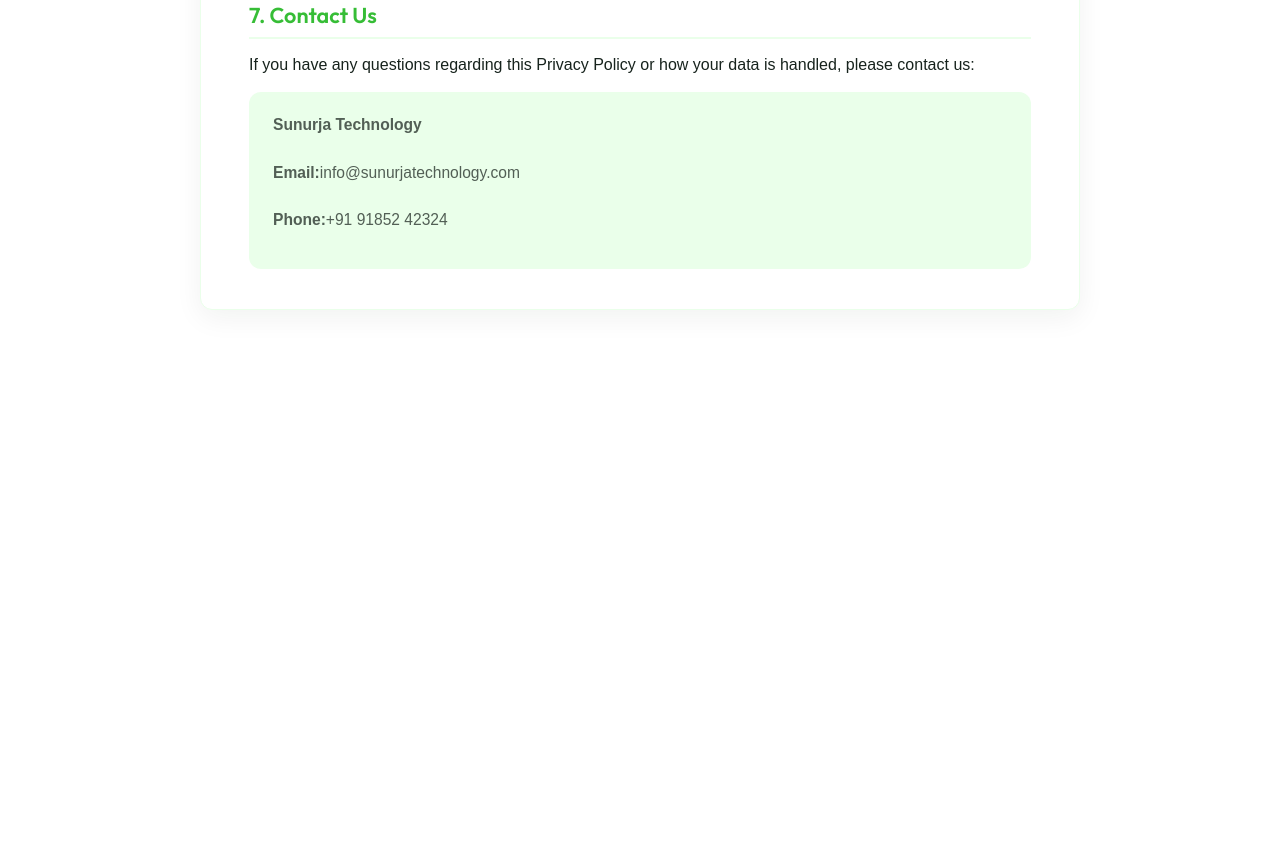
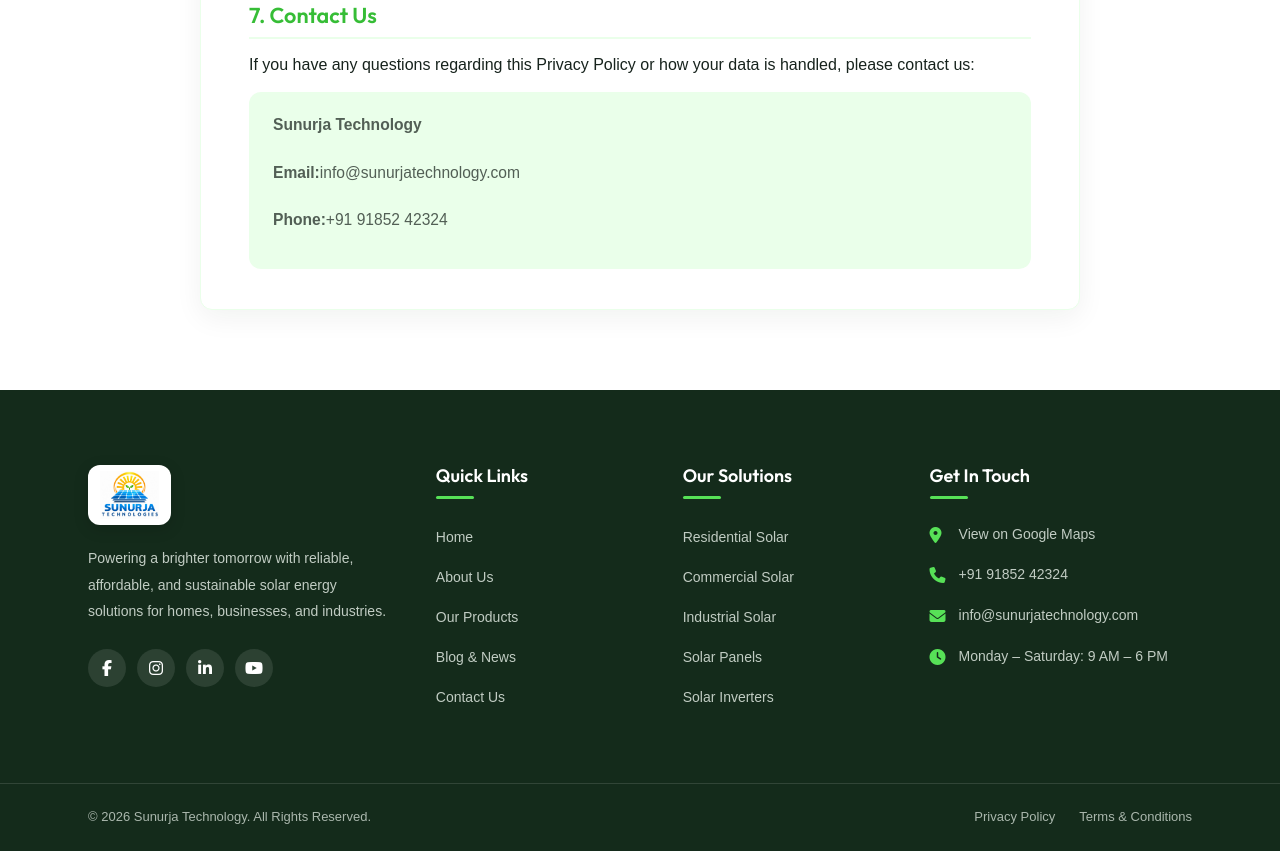
Before and after one commit to swapnilggg836/sunurja-technology-website, a plain HTML site: page pages/privacy-policy.html in a window 1280 px wide. Shown: the part 1766-2617 px from the top of the page. Before the commit the page ends 2156 px from the top, so only its background shows below. Drawn offline with Linux system fonts and the light colour scheme; a script that the page names is missing.

Commit message:
Add footer JavaScript file to privacy policy page

```diff
--- a/pages/privacy-policy.html
+++ b/pages/privacy-policy.html
@@ -142,6 +142,7 @@
 
   <!-- Shared JavaScript -->
   <script src="../js/navbar.js" defer></script>
+  <script src="../js/footer.js" defer></script>
   <script src="../js/main.js" defer></script>
 
   <!-- Page JavaScript -->
```
